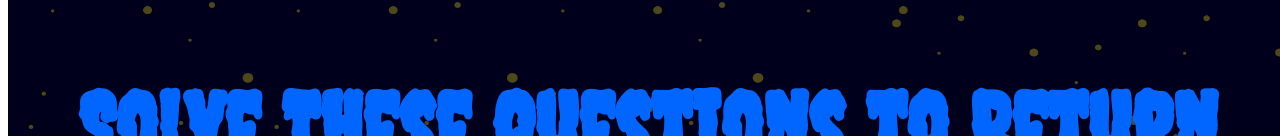
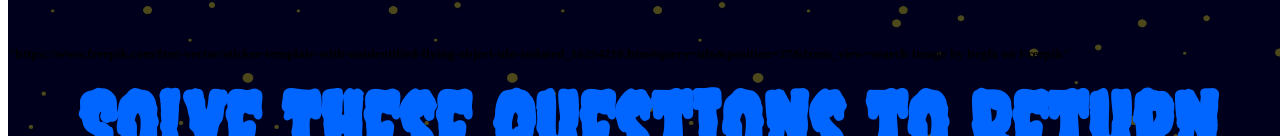
Before and after one commit to Rollsroyce95/milestone-project-, a plain HTML site: page game.html in a window 1280 px wide. Shown: the part 248-384 px from the top of the page. Drawn offline with Linux system fonts and the light colour scheme.

Commit message:
Update game.html

```diff
--- a/game.html
+++ b/game.html
@@ -45,5 +45,7 @@
     <script src="./predator.js"></script>
     <script src="./ufo.js"></script>
     <script src="./alien.js"></script>
+    <h5> "https://www.freepik.com/free-vector/sticker-template-with-unidentified-flying-object-ufo-isolated_16254210.htm#query=ufo&position=27&from_view=search Image by brgfx  on Freepik"
+    </h5>
   </body>
 </html>
```
